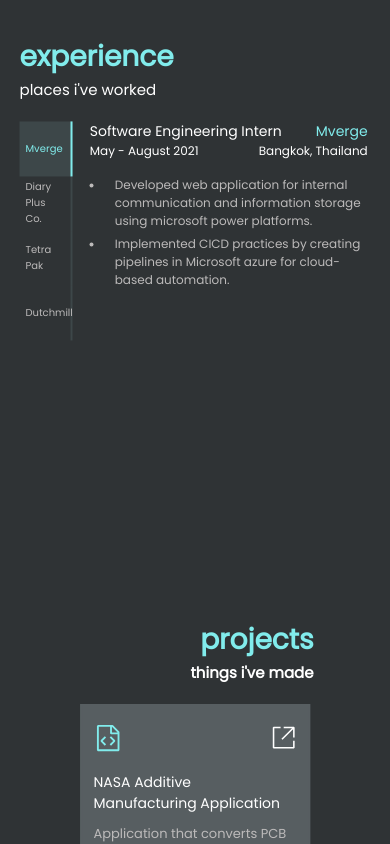
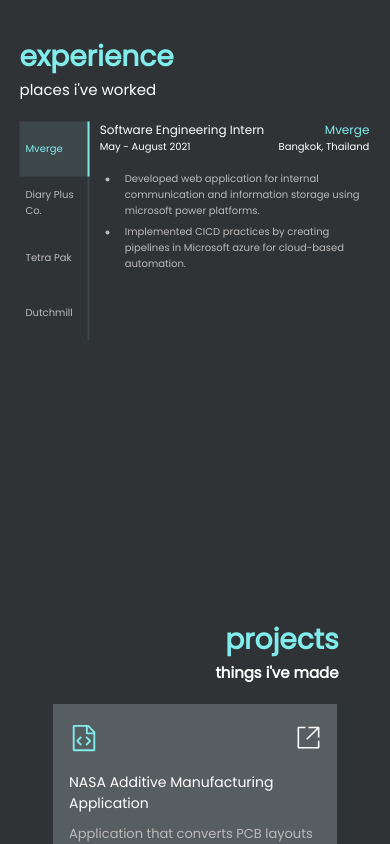
Before and after one commit to kavinchai/kavin_website, a React (Create React App) app: page / in a window 390 px wide. Shown: the part 1280-2124 px from the top of the page. Built offline with nearby package versions, Linux system fonts and the light colour scheme.

Commit message:
Adjusted project css for mobile resolution

```diff
--- a/src/css/MobileExp.css
+++ b/src/css/MobileExp.css
@@ -51,7 +51,7 @@
   /* background-color: green; */
 
   height: 100%;
-  width: 15%;
+  width: 20%;
 }
 
 .mobileExpNavBtn {
--- a/src/css/MobileExpDesc.css
+++ b/src/css/MobileExpDesc.css
@@ -11,8 +11,8 @@
 
 .mobileExpDescHeader {
   /* background-color: red; */
-
-  width: 100%;
+  margin-left: 10px;
+  width: 97%;
   height: auto;
   margin-bottom: 15px;
 }
@@ -30,14 +30,14 @@
 
 .mobileExpDescTitle {
   color: white;
-  font-size: 14px;
+  font-size: 12px;
 }
 
 .mobileExpDescCompany {
   color: var(--primary-color);
   text-decoration: underline 0.15em rgba(255, 255, 255, 0);
   transition: text-decoration-color 300ms;
-  font-size: 14px;
+  font-size: 12px;
   margin-left: auto;
   padding-right: 1%;
 }
@@ -55,7 +55,7 @@
 
   font-family: "Poppins", sans-serif;
   color: white;
-  font-size: 12px;
+  font-size: 10px;
 
   display: flex;
 }
@@ -75,14 +75,14 @@
 .mobileExpDescUnorderedList {
   /* background-color: red; */
 
-  padding-left: 15px;
+  padding-left: 30px;
 }
 
 .mobileExpDescList {
   font-family: "Poppins", sans-serif;
-  font-size: 12px;
+  font-size: 10px;
   color: var(--lightText-color);
 
-  padding-left: 10px;
+  padding-left: 5px;
   padding-bottom: 5px;
 }
--- a/src/css/MobileProject.css
+++ b/src/css/MobileProject.css
@@ -27,7 +27,7 @@
 }
 
 .mobileProjText1 {
-  padding-right: 12%;
+  padding-right: 4%;
   color: var(--primary-color);
   font-family: "Poppins", sans-serif;
   font-size: 28px;
@@ -36,7 +36,7 @@
 }
 
 .mobileProjText2 {
-  padding-right: 12%;
+  padding-right: 4%;
   color: white;
   font-family: "Poppins", sans-serif;
   font-size: 15px;
@@ -49,7 +49,6 @@
   left: 50%;
   transform: translate(-50%, 0%);
 
-  max-width: 80%;
   height: auto;
   position: relative;
 
--- a/src/css/Navbar.css
+++ b/src/css/Navbar.css
@@ -8,7 +8,7 @@
   top: 0;
   z-index: 1;
 
-  background: rgb(47, 51, 53, 0.99);
+  background: rgb(47, 51, 53, 0.9);
 }
 
 .navBarContainer {
@@ -47,6 +47,7 @@
 .navMenu {
   /* background-color: green; */
   display: flex;
+  gap: 20px;
   margin-left: auto;
 }
 
--- a/src/css/Project.css
+++ b/src/css/Project.css
@@ -15,7 +15,7 @@
   transform: translate(-50%, 0%);
   padding: 10px;
   min-height: 70%;
-  width: 80%;
+  width: 79%;
 }
 
 .projectHeader {
```
